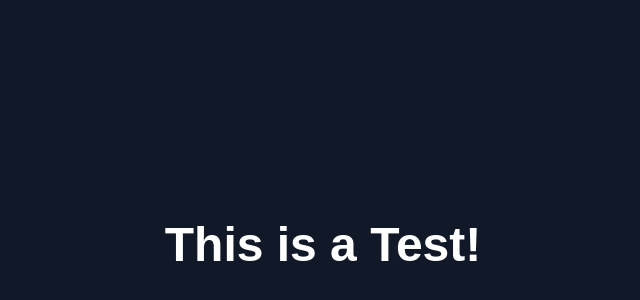
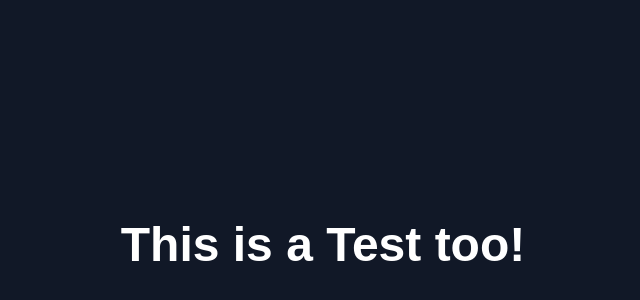
Before and after one commit to JCalhoun85/hello-gitops, a plain HTML site: page app/index.html in a window 1280 px wide. Shown: the part 164-464 px from the top of the page, without its empty margins (317-957 px from the left). Drawn offline with Linux system fonts and the light colour scheme.

Commit message:
Version 2

```diff
--- a/app/index.html
+++ b/app/index.html
@@ -19,6 +19,6 @@
   </style>
 </head>
 <body>
-  <h1>This is a Test!</h1>
+  <h1>This is a Test too!</h1>
 </body>
 </html>
```
